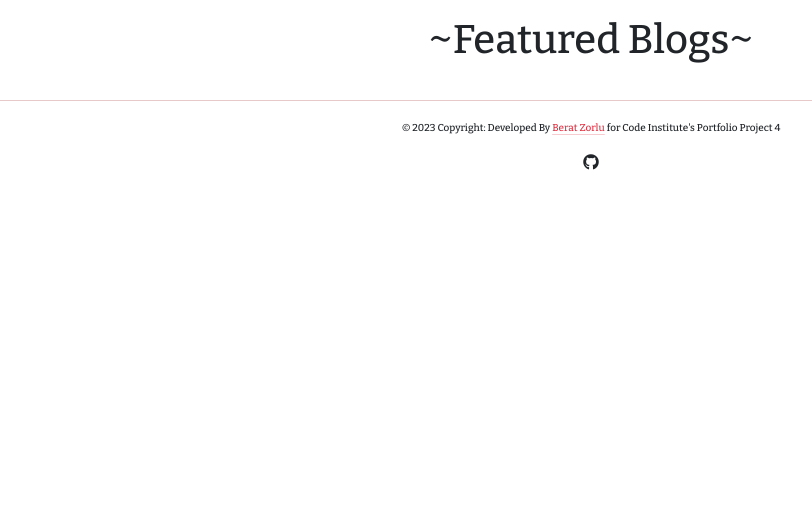
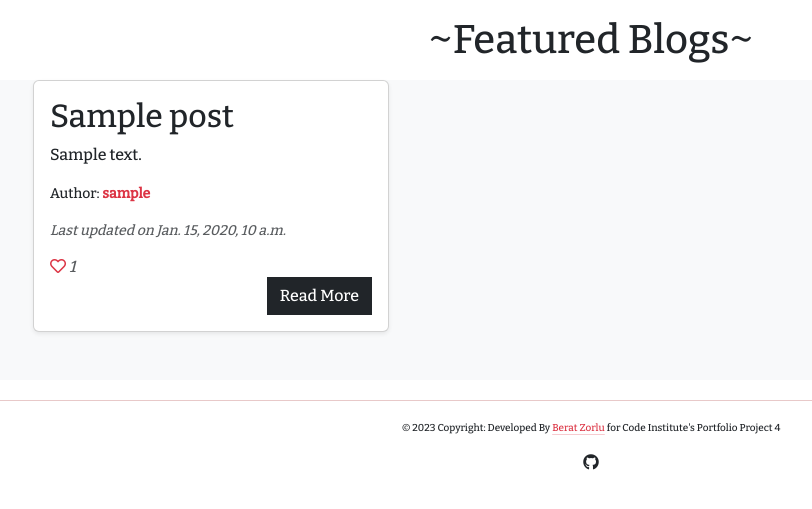
Before and after one commit to beratzorlu/AutoMate, a Django app: page / in a window 1280 px wide. Shown: the part 126-635 px from the top of the page, without its empty margins (49-861 px from the left). Run offline with Django 3.2, Linux system fonts and the light colour scheme; tables that the repository leaves empty hold one stand-in row (values such as "Sample post").

Commit message:
Add featured post condition.

```diff
--- a/templates/index.html
+++ b/templates/index.html
@@ -12,7 +12,7 @@
     <div class="container">
         <div class="row">
             {% for post in post_list %}
-            {% if post.likes_numbers > 1 %}
+            {% if post.likes_numbers >= 1 %}
             <div class="col-lg-4 col-md-6 col-sm-12">
                 <div class="card mb-5 shadow-sm">
                     {% if "placeholder" in post.featured_image.url %}
```
